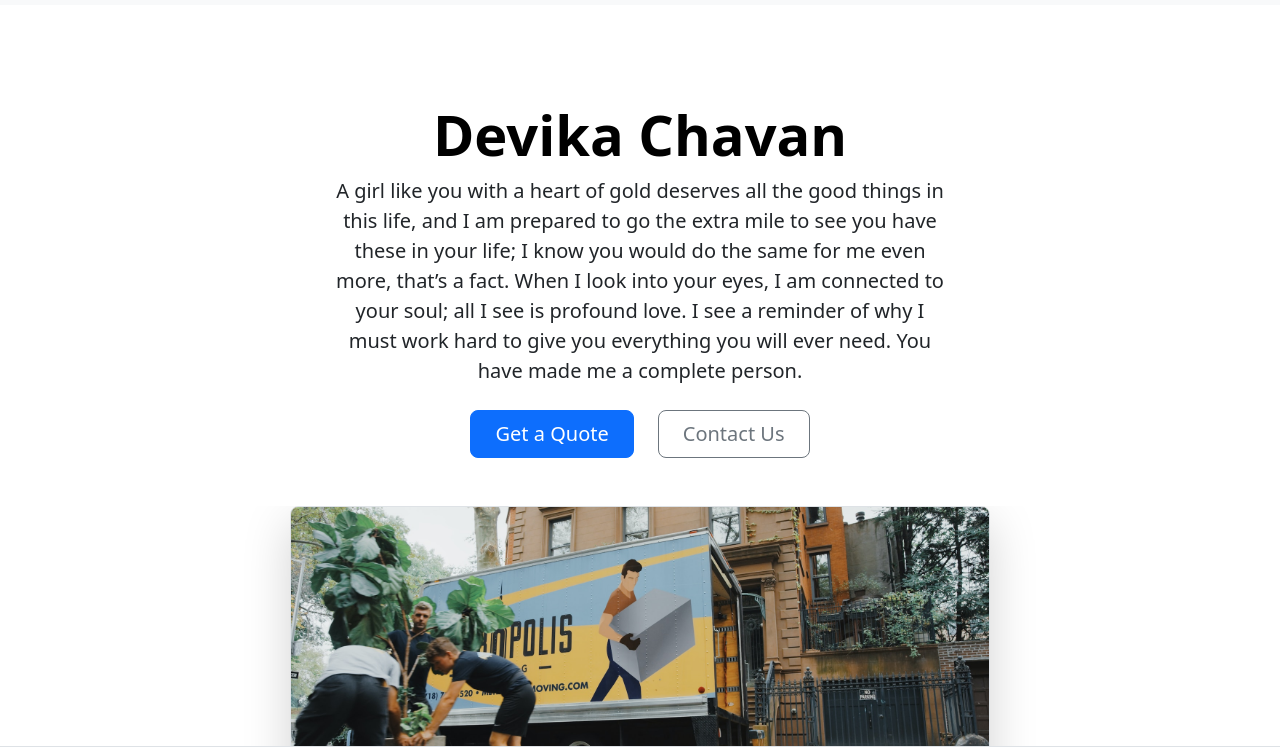
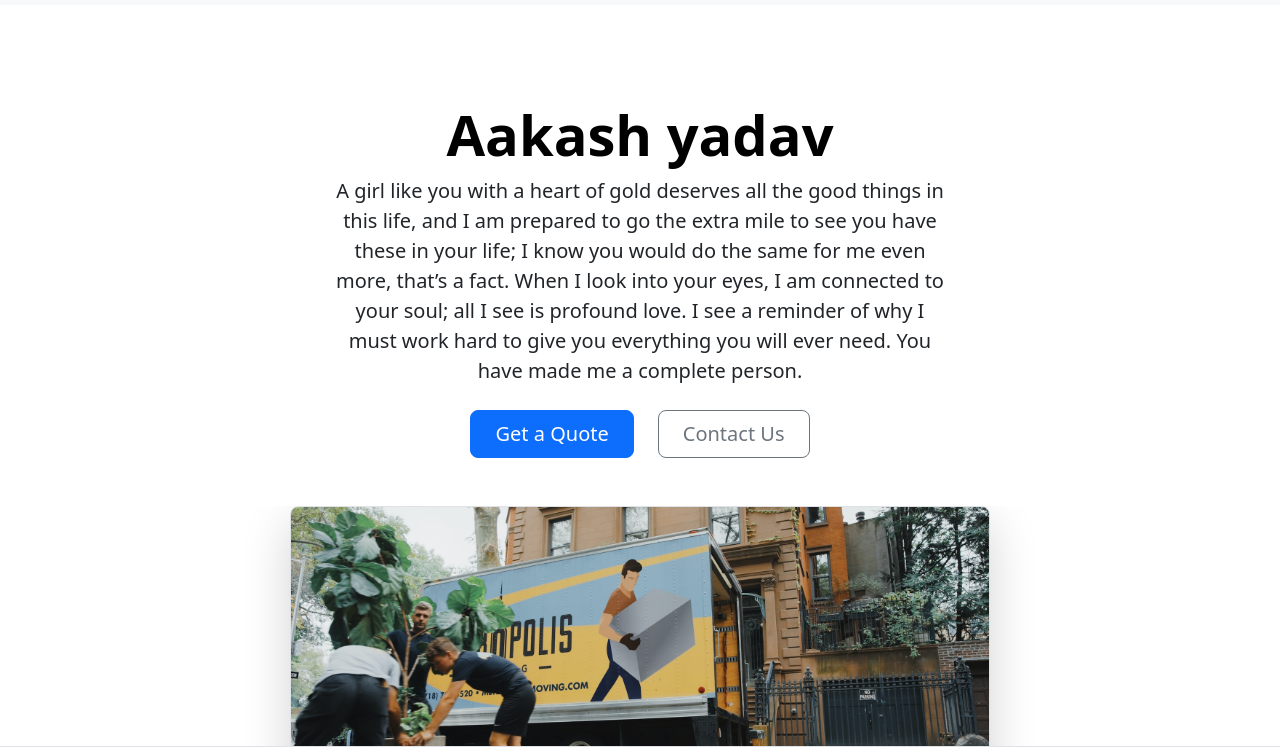
Before and after one commit to Aakash8879/Devi-web, a plain HTML site: page index.html in a window 1280 px wide. Shown: the part 51-800 px from the top of the page. Drawn offline with nearby package versions, Linux system fonts and the light colour scheme.

Commit message:
Update index.html

```diff
--- a/index.html
+++ b/index.html
@@ -58,7 +58,7 @@
     </div>
   </nav>
   <div class="px-4 pt-5 my-5 text-center border-bottom">
-    <h1 class="display-4 fw-bold text-body-emphasis">Devika Chavan</h1>
+    <h1 class="display-4 fw-bold text-body-emphasis">Aakash yadav</h1>
     <div class="col-lg-6 mx-auto">
       <p class="lead mb-4">A girl like you with a heart of gold deserves all the good things in this life, and I am
         prepared to go the extra mile to see you have these in your life; I know you would do the same for me even more,
```
